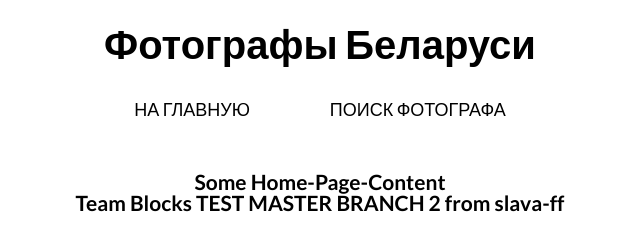
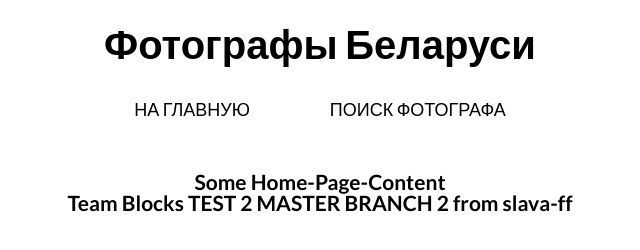
Before and after one commit to noway36/culture-portal, a Gatsby site: page / in a window 1280 px wide. Shown: the whole page, without its empty margins (320-960 px from the left). Built offline with nearby package versions, Linux system fonts and the light colour scheme; Gatsby itself is replaced by a stand-in of ours.

Commit message:
2nd turn to test master

```diff
--- a/src/components/Main/HomePage/Team/Team.js
+++ b/src/components/Main/HomePage/Team/Team.js
@@ -4,7 +4,7 @@ class Team extends React.Component {
     render() {
         return (
             <>
-                <h2>Team Blocks TEST MASTER BRANCH 2 from slava-ff</h2>
+                <h2>Team Blocks TEST 2 MASTER BRANCH 2 from slava-ff</h2>
             </>
         );
     }
```
